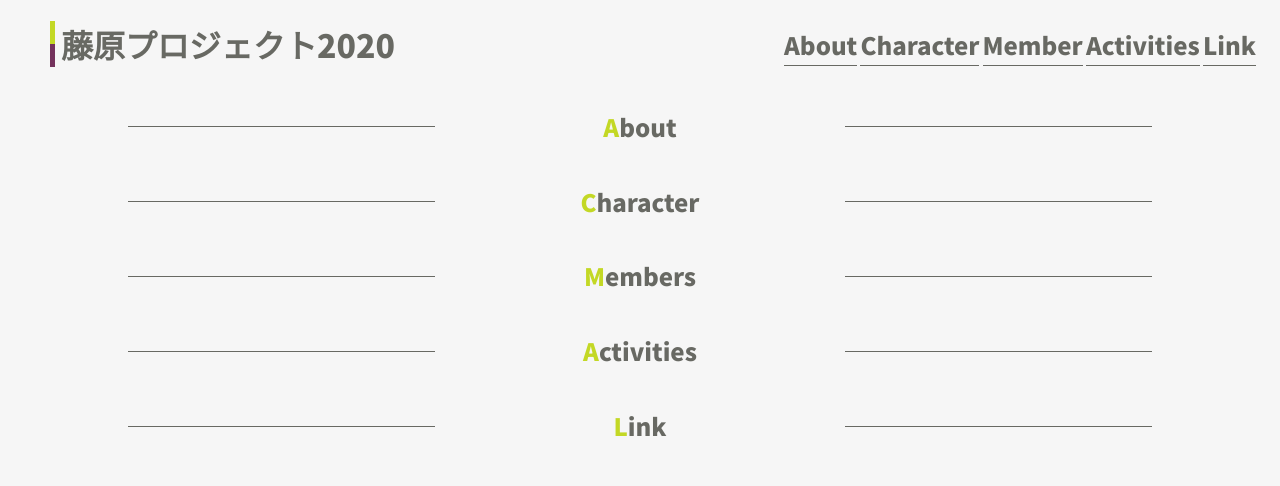
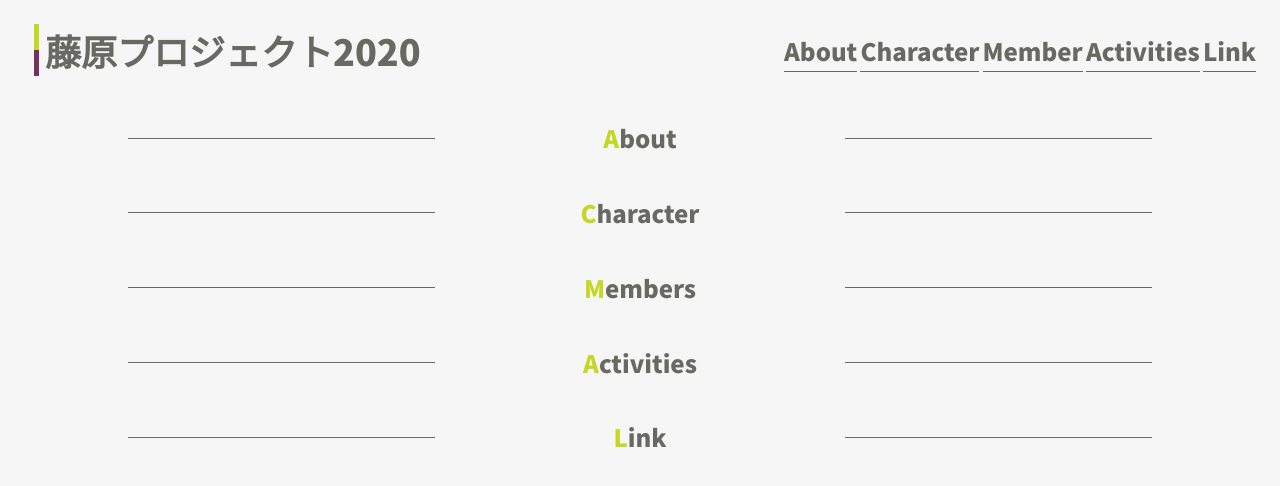
Before and after one commit to habakigumi/univ-web, a Vue app: page / in a window 1280 px wide. Shown: the top 486 px of the page. Built offline with nearby package versions, Linux system fonts and the light colour scheme.

Commit message:
change font-size

```diff
--- a/src/components/Header.vue
+++ b/src/components/Header.vue
@@ -1,10 +1,10 @@
 <template>
   <header>
-    <div class="project-name text_sub">
-      <h1>藤原プロジェクト2020</h1>
+    <div class="project_name">
+      <h1 class="text_sub">藤原プロジェクト2020</h1>
     </div>
     <nav class="menu">
-      <ul>
+      <ul class>
         <li><a href="#" class="text_sub">About</a></li>
         <li><a href="#" class="text_sub">Character</a></li>
         <li><a href="#" class="text_sub">Member</a></li>
@@ -32,16 +32,16 @@ header {
 }
 
 h1 {
+  font-size: 36px;
   position: relative;
   padding-left: 11px;
-  margin-left: 50px;
+  margin-left: 34px;
 }
 
 h1::before {
   content: "";
   position: absolute;
   left: 0;
-  top: 0;
   height: 100%;
   border-left: 5px solid $purple;
 }
@@ -50,7 +50,6 @@ h1::after {
   content: "";
   position: absolute;
   left: 0;
-  top: 0;
   height: 50%;
   border-left: 5px solid $theme-color;
 }
@@ -73,4 +72,10 @@ nav.menu  {
     }
   }
 }
+
+@media screen and (max-width: $break-point) {
+  h1 {
+    font-size: 18px;
+  }
+}
 </style>
```
